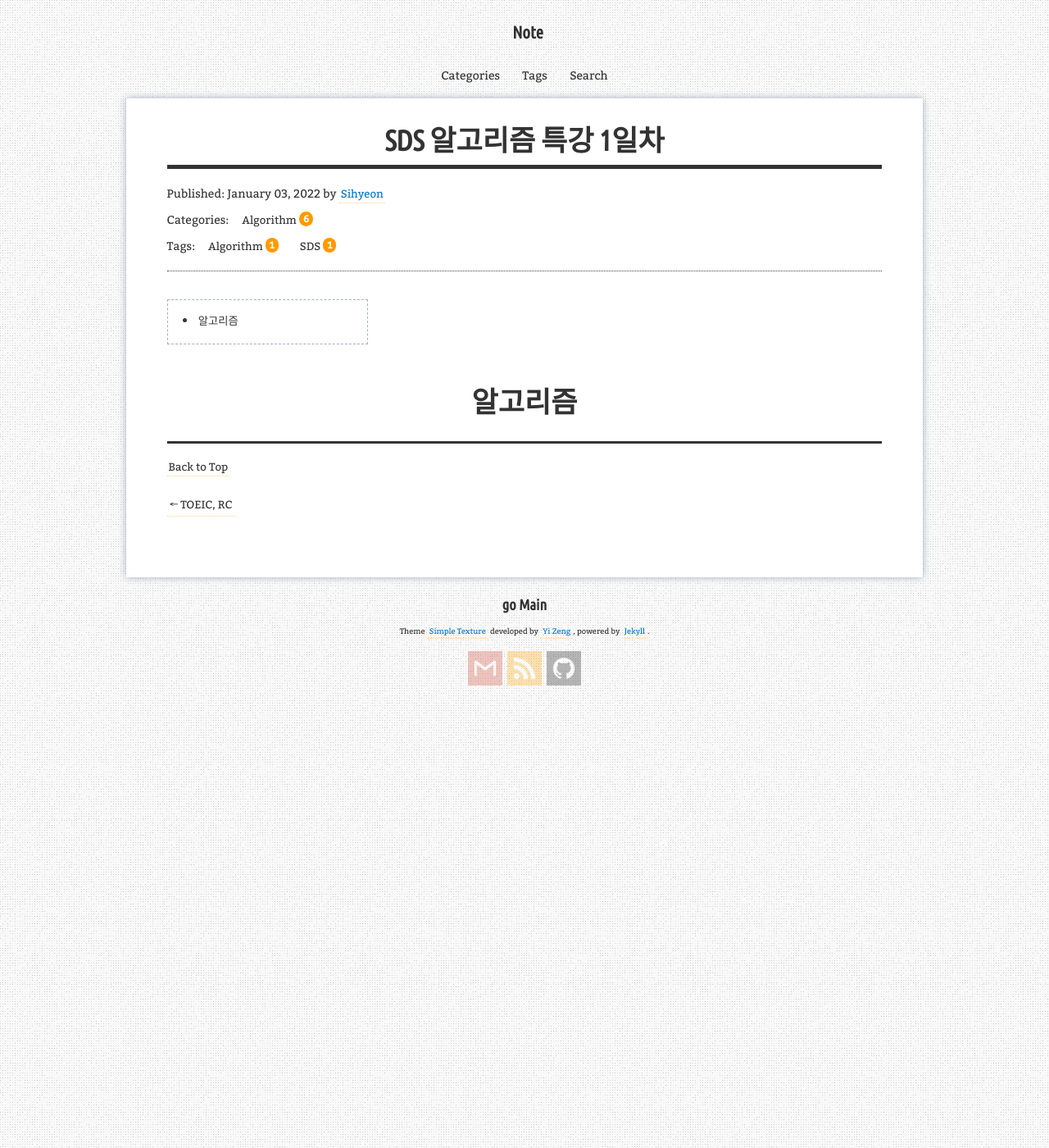
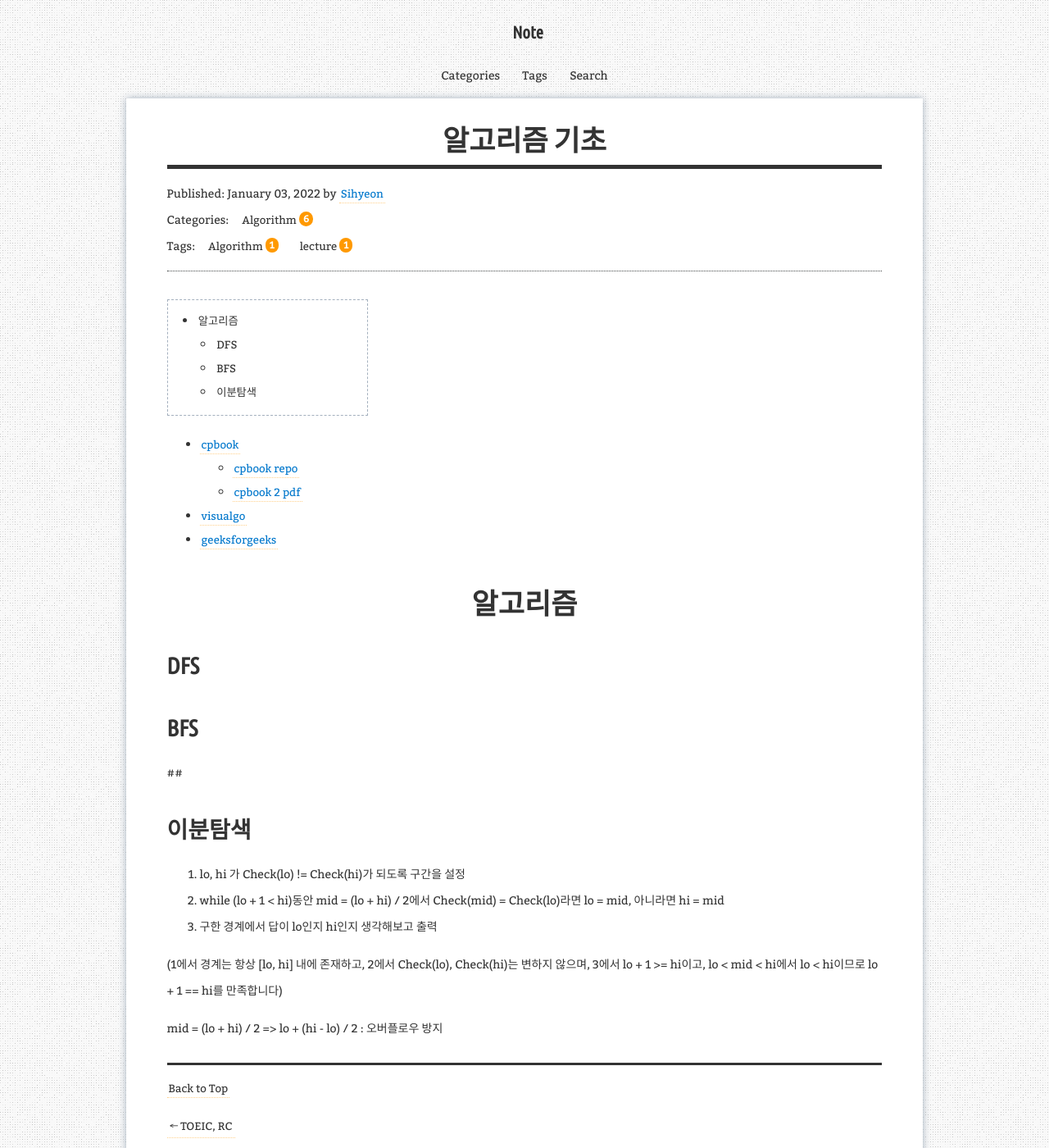
Before and after one commit to aristohyun/aristohyun.github.io, a Jekyll site: the page built from _posts/2022/2022-01-03-SDS-01.md, in a window 1280 px wide and 1400 px high. Shown: the whole window at 82% size. Built offline with Jekyll 4.4.1, drawn with Linux system fonts in a browser that asks for light colours; comment, search, counter and statistics services are not loaded.

Commit message:
Update 2022-01-03-SDS-01.md

```diff
--- a/_posts/2022/2022-01-03-SDS-01.md
+++ b/_posts/2022/2022-01-03-SDS-01.md
@@ -1,16 +1,38 @@
 ---
 layout: post
-title: "SDS 알고리즘 특강 1일차"
+title: "알고리즘 기초"
 description: "SAMSUNG SDS"
 categories: [Algorithm]
-tags: [SDS, Algorithm]
+tags: [Algorithm, lecture]
 use_math: true
 redirect_from:
-  - /2023/02/04
+  - /2022/01/03
 ---
 
 * Kramdown table of contents
 {:toc .toc}
 
+- [cpbook](https://cpbook.net/){: target="_ blank"}
+  - [cpbook repo](https://github.com/stevenhalim/cpbook-code){: target="_ blank}
+  - [cpbook 2 pdf](https://www.comp.nus.edu.sg/~stevenha/myteaching/competitive_programming/cp2.pdf){: target="_ blank"}
+- [visualgo](https://visualgo.net/en){: target="_ blank"}
+- [geeksforgeeks](https://www.geeksforgeeks.org/){: target="_ blank"}
+
 
 # 알고리즘
+
+## DFS
+
+## BFS
+
+##
+
+## 이분탐색
+
+1. lo, hi 가 Check(lo) != Check(hi)가 되도록 구간을 설정
+2. while (lo + 1 < hi)동안 mid = (lo + hi) / 2에서 Check(mid) = Check(lo)라면 lo = mid, 아니라면 hi = mid
+3. 구한 경계에서 답이 lo인지 hi인지 생각해보고 출력
+
+(1에서 경계는 항상 [lo, hi] 내에 존재하고, 2에서 Check(lo), Check(hi)는 변하지 않으며, 3에서 lo + 1 >= hi이고, lo < mid < hi에서 lo < hi이므로 lo + 1 == hi를 만족합니다)
+
+mid = (lo + hi) / 2 => lo + (hi - lo) / 2  : 오버플로우 방지
```
